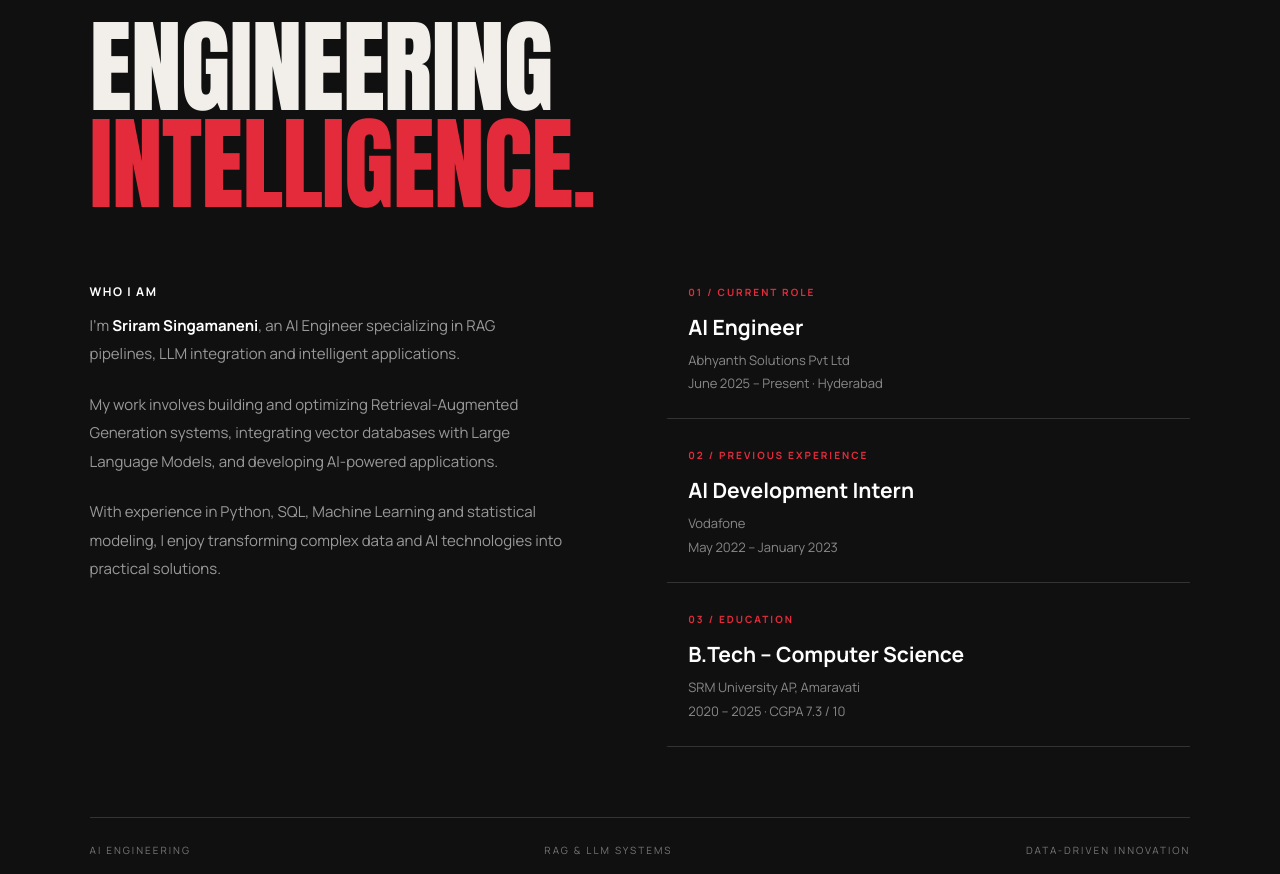
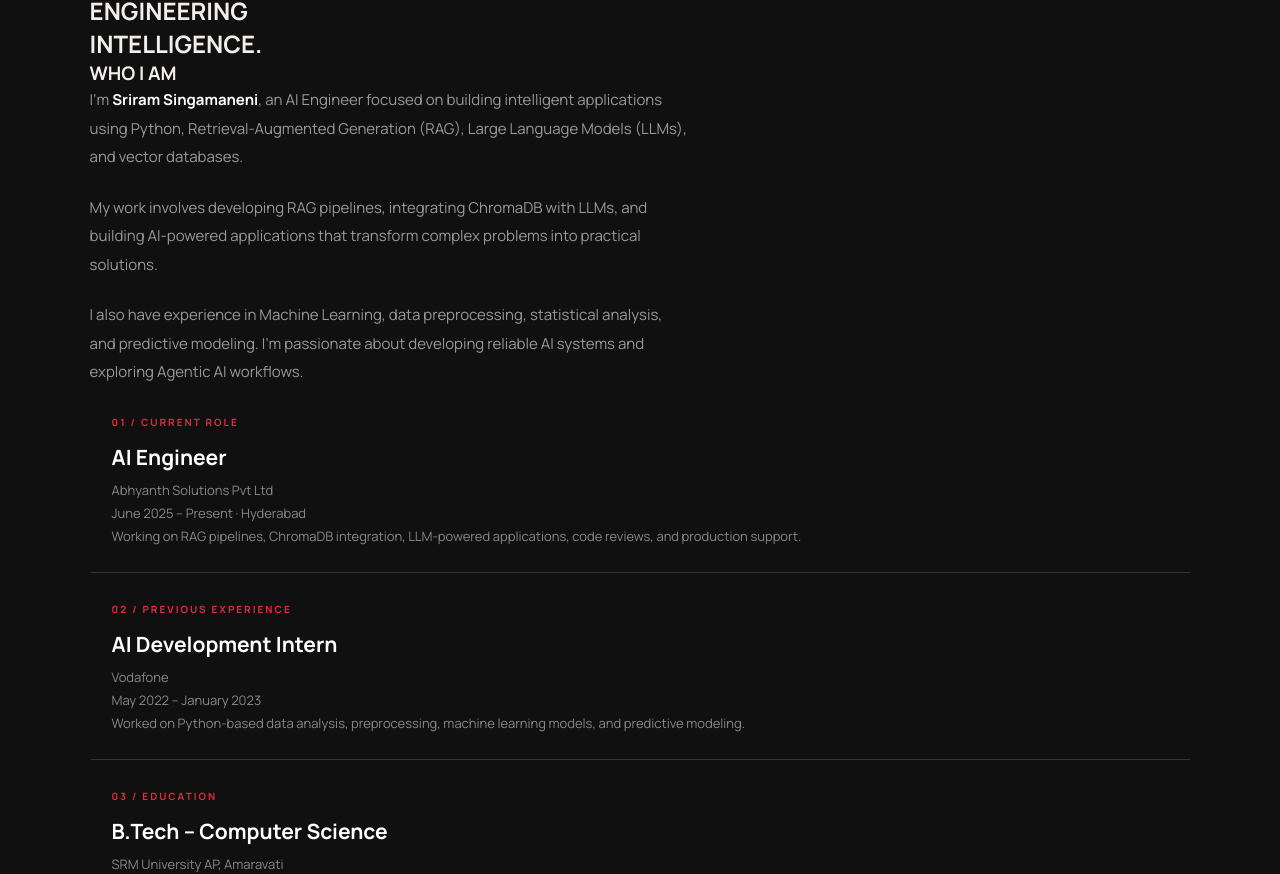
Before and after one commit to sriramsingamaneni95-glitch/sriram-portfolio, a React (Vite) app: page / in a window 1280 px wide. Shown: the part 934-1808 px from the top of the page. Built offline with nearby package versions, Linux system fonts and the light colour scheme.

Commit message:
Improve About section content

```diff
--- a/src/sections/About.jsx
+++ b/src/sections/About.jsx
@@ -4,42 +4,39 @@ import './About.css';
 function About() {
   return (
     <section className="about-section" id="about">
+      <div className="about-container">
 
-      <div className="about-heading">
         <span className="section-label">01 / ABOUT ME</span>
-        <h2>
+
+        <h2 className="about-title">
           ENGINEERING
           <br />
           <span>INTELLIGENCE.</span>
         </h2>
-      </div>
 
-      <div className="about-content">
+        <div className="about-grid">
 
           <div className="about-intro">
-          <span className="about-small-label">
-            WHO I AM
-          </span>
+            <h3>WHO I AM</h3>
 
             <p>
-            I'm <strong>Sriram Singamaneni</strong>,
-            an AI Engineer specializing in RAG pipelines,
-            LLM integration and intelligent applications.
+              I'm <strong>Sriram Singamaneni</strong>, an AI Engineer
+              focused on building intelligent applications using
+              Python, Retrieval-Augmented Generation (RAG),
+              Large Language Models (LLMs), and vector databases.
             </p>
 
             <p>
-            My work involves building and optimizing
-            Retrieval-Augmented Generation systems,
-            integrating vector databases with Large
-            Language Models, and developing AI-powered
-            applications.
+              My work involves developing RAG pipelines, integrating
+              ChromaDB with LLMs, and building AI-powered applications
+              that transform complex problems into practical solutions.
             </p>
 
             <p>
-            With experience in Python, SQL, Machine Learning
-            and statistical modeling, I enjoy transforming
-            complex data and AI technologies into practical
-            solutions.
+              I also have experience in Machine Learning, data
+              preprocessing, statistical analysis, and predictive
+              modeling. I'm passionate about developing reliable
+              AI systems and exploring Agentic AI workflows.
             </p>
           </div>
 
@@ -49,32 +46,36 @@ function About() {
               <span>01 / CURRENT ROLE</span>
               <h3>AI Engineer</h3>
               <p>Abhyanth Solutions Pvt Ltd</p>
-            <small>June 2025 – Present · Hyderabad</small>
+              <p>June 2025 – Present · Hyderabad</p>
+              <p>
+                Working on RAG pipelines, ChromaDB integration,
+                LLM-powered applications, code reviews, and
+                production support.
+              </p>
             </div>
 
             <div className="about-detail">
               <span>02 / PREVIOUS EXPERIENCE</span>
               <h3>AI Development Intern</h3>
               <p>Vodafone</p>
-            <small>May 2022 – January 2023</small>
+              <p>May 2022 – January 2023</p>
+              <p>
+                Worked on Python-based data analysis,
+                preprocessing, machine learning models,
+                and predictive modeling.
+              </p>
             </div>
 
             <div className="about-detail">
               <span>03 / EDUCATION</span>
               <h3>B.Tech – Computer Science</h3>
               <p>SRM University AP, Amaravati</p>
-            <small>2020 – 2025 · CGPA 7.3 / 10</small>
+              <p>2020 – 2025 · CGPA 7.3/10</p>
             </div>
 
           </div>
         </div>
-
-      <div className="about-footer">
-        <span>AI ENGINEERING</span>
-        <span>RAG & LLM SYSTEMS</span>
-        <span>DATA-DRIVEN INNOVATION</span>
       </div>
-
     </section>
   );
 }
```
Lines whose indentation alone changed are shown as unchanged.
